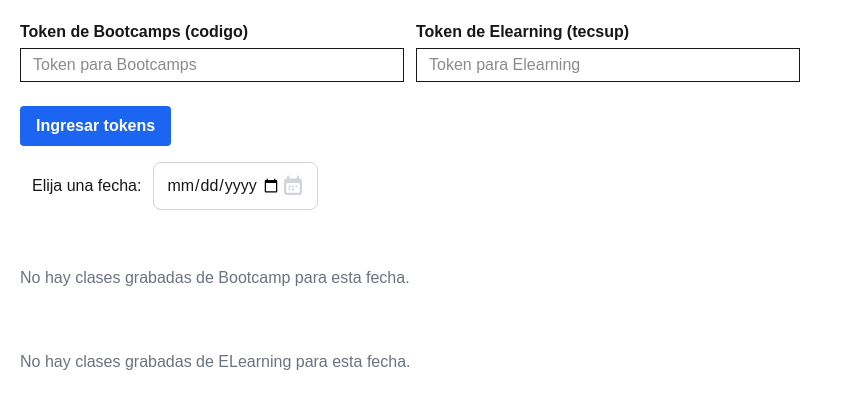
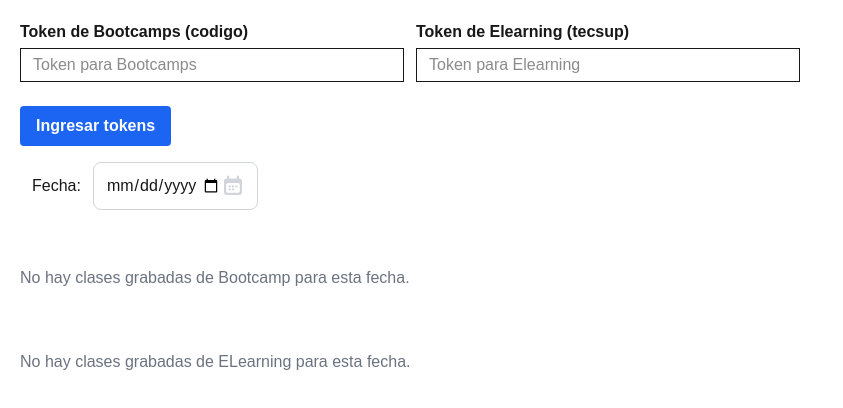
Before and after one commit to marcoariasm/cdg-adm, a Next.js app: page / in a window 1280 px wide. Shown: the top 408 px of the page, without its empty margins (0-843 px from the left). Built offline with nearby package versions, Linux system fonts and the light colour scheme.

Commit message:
fix: label datepicker

```diff
--- a/src/app/components/DatePicker.tsx
+++ b/src/app/components/DatePicker.tsx
@@ -15,7 +15,7 @@ export default function DatePicker({ setDate }: DatePickerProps) {
     <>
       <div className="flex py-4">
         <label htmlFor="fecha" className="p-3">
-          Elija una fecha:
+          Fecha:
         </label>
         <div className="border border-gray-300 rounded-lg flex items-center justify-between px-3 py-2 w-fit">
           <input
```
